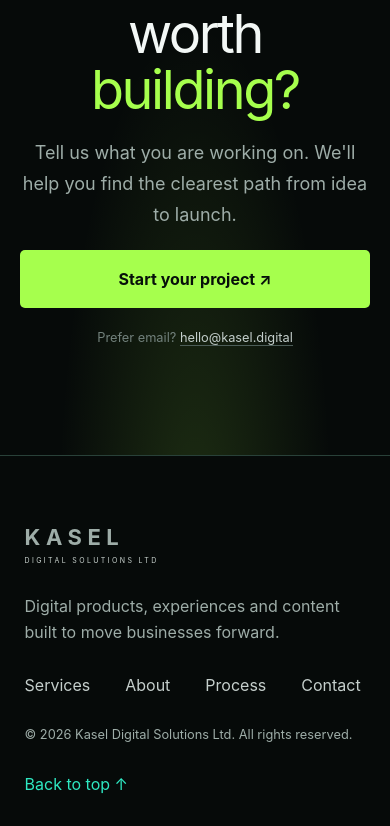
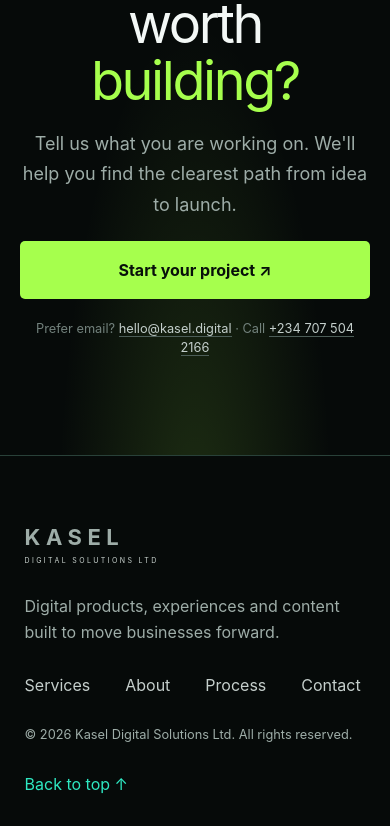
Before and after one commit to kenoyek/kasel-digital-solutions, a Next.js app: page / in a window 390 px wide. Shown: the part 5909-6735 px from the top of the page. Built offline with nearby package versions, Linux system fonts and the light colour scheme.

Commit message:
Add contact phone number

```diff
--- a/app/page.tsx
+++ b/app/page.tsx
@@ -14,6 +14,6 @@ export default function Home(){return <main>
   <section className="section services" id="services"><div className="intro"><p className="tag">— What we do</p><h2>End-to-end digital expertise.<br/><em>One focused partner.</em></h2><p>From the first idea to launch and beyond, we combine strategy, creativity and engineering to deliver work that performs.</p></div><div className="cards">{services.map(s=><article key={s[0]}><div><span>{s[0]}</span><i>↗</i></div><h3>{s[1]}</h3><p>{s[2]}</p><a href="#contact">Discuss this service <b>→</b></a></article>)}</div></section>
   <section className="section about" id="about"><div><p className="tag">— About Kasel</p><h2>Technology should move your business <em>forward.</em></h2><p className="lead">Kasel Digital Solutions Ltd is a multidisciplinary digital company helping ambitious organisations turn ideas into useful, beautiful and scalable solutions.</p><p>We work at the intersection of business strategy, technology and creative communication. That means fewer hand-offs, clearer thinking and solutions designed around the full picture.</p><a href="#contact" className="link">Build something with us ↗</a></div><aside><small>OUR STANDARD</small><blockquote>Clear thinking.<br/>Excellent execution.<br/><em>Measurable impact.</em></blockquote>{[["01","Clarity first"],["02","Built with purpose"],["03","Ready to grow"]].map(v=><p className="value" key={v[0]}><span>{v[0]}</span><b>{v[1]}</b></p>)}</aside></section>
   <section className="section process" id="process"><p className="tag">— How we work</p><h2>A clear path from<br/><em>ambition to impact.</em></h2><div className="steps">{steps.map(s=><article key={s[0]}><span>{s[0]}</span><h3>{s[1]}</h3><p>{s[2]}</p><i>↗</i></article>)}</div></section>
-  <section className="section contact" id="contact"><p className="tag">— Start a conversation</p><h2>Have an idea worth<br/><em>building?</em></h2><p>Tell us what you are working on. We&apos;ll help you find the clearest path from idea to launch.</p><a className="btn green" href="mailto:hello@kasel.digital?subject=Project%20Enquiry">Start your project ↗</a><small>Prefer email? <a href="mailto:hello@kasel.digital">hello@kasel.digital</a></small></section>
+  <section className="section contact" id="contact"><p className="tag">— Start a conversation</p><h2>Have an idea worth<br/><em>building?</em></h2><p>Tell us what you are working on. We&apos;ll help you find the clearest path from idea to launch.</p><a className="btn green" href="mailto:hello@kasel.digital?subject=Project%20Enquiry">Start your project ↗</a><small>Prefer email? <a href="mailto:hello@kasel.digital">hello@kasel.digital</a> · Call <a href="tel:+2347075042166">+234 707 504 2166</a></small></section>
   <footer><Mark/><p>Digital products, experiences and content built to move businesses forward.</p><div><a href="#services">Services</a><a href="#about">About</a><a href="#process">Process</a><a href="#contact">Contact</a></div><small>© 2026 Kasel Digital Solutions Ltd. All rights reserved.</small><a href="#top">Back to top ↑</a></footer>
  </main>}
```
Also changed, not shown: 1 other file (tests, documents, lock files or other folders).
